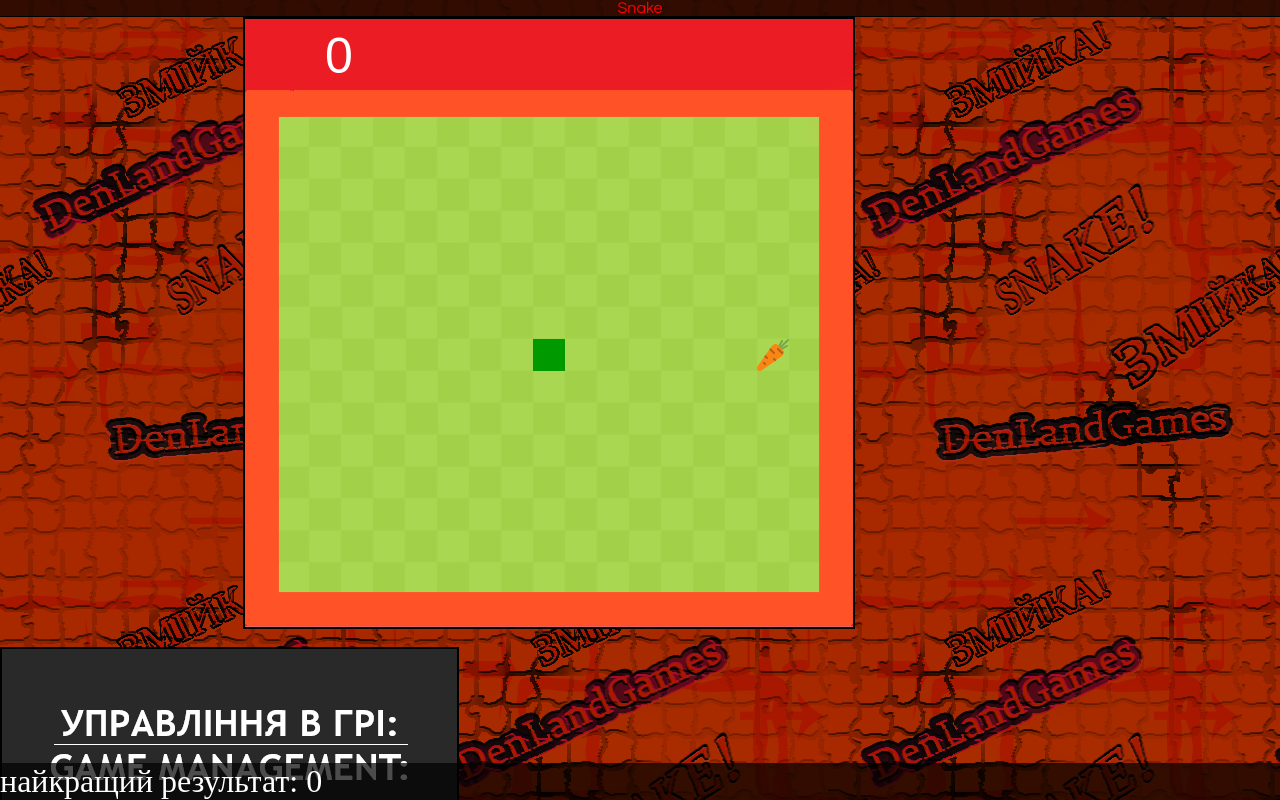
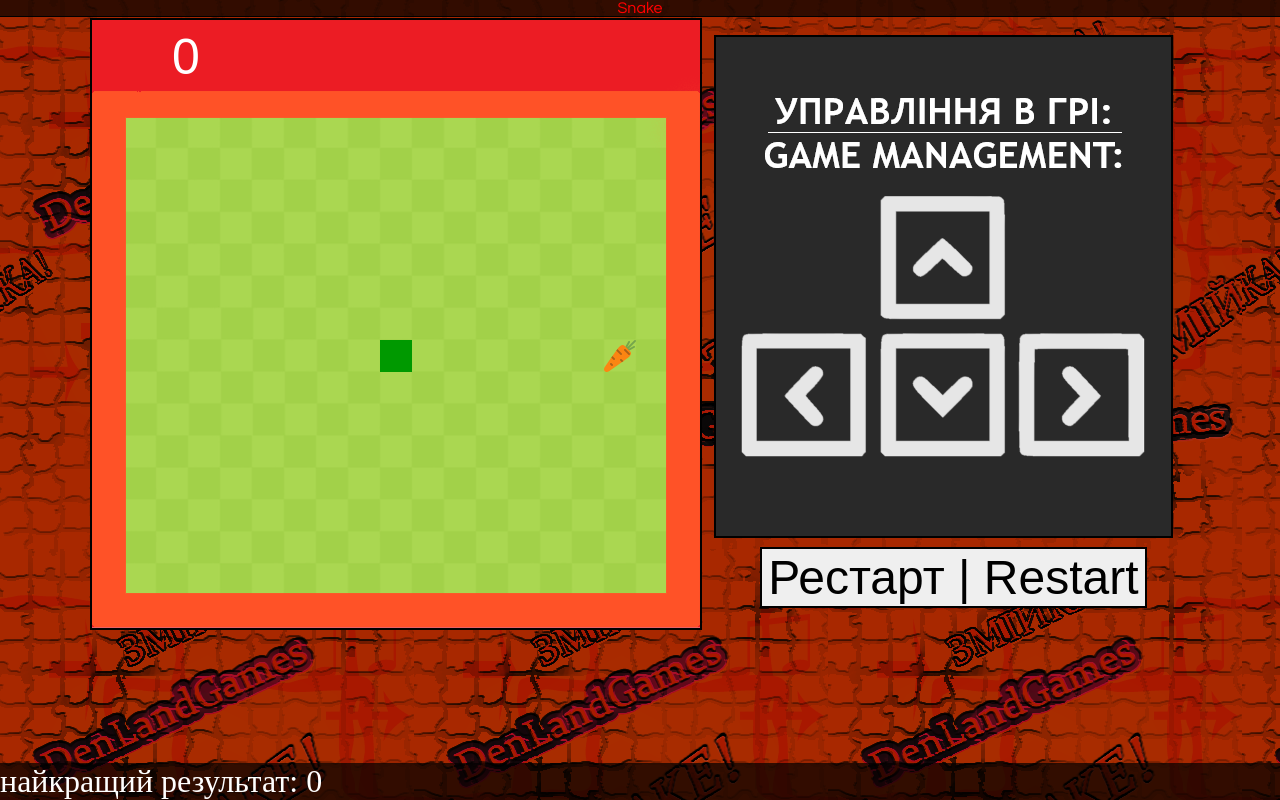
Before and after one commit to denlandgames/denlandgames.github.io, a plain HTML site: page Змійка/snake.html in a window 1280 px wide. Shown: the top 800 px of the page. Drawn offline with Linux system fonts and the light colour scheme.

Commit message:
5о4675нкар

```diff
--- a/Змійка/snake.html
+++ b/Змійка/snake.html
@@ -65,6 +65,6 @@ function animation() {
 animation();
 </script>
 </center> -->
-<marquee behavior="alternate" direction="right" id="reco">best score: </marquee>
+<marquee behavior="alternate" direction="right" id="reco"></marquee>
 </body>
 </html>
--- a/Змійка/styleZmi.css
+++ b/Змійка/styleZmi.css
@@ -3,8 +3,8 @@
 	margin:0;
 }
 #window{
-	/*margin-top:0.1%;*/
-	margin-left: 19%;
+	margin-top:0.09%;
+	margin-left: 7%;
 	float: left;
 	margin-right: 1%;
 }
```
Also changed, not shown: Atari/Images/1.png, images/2.png, 1 other file.
